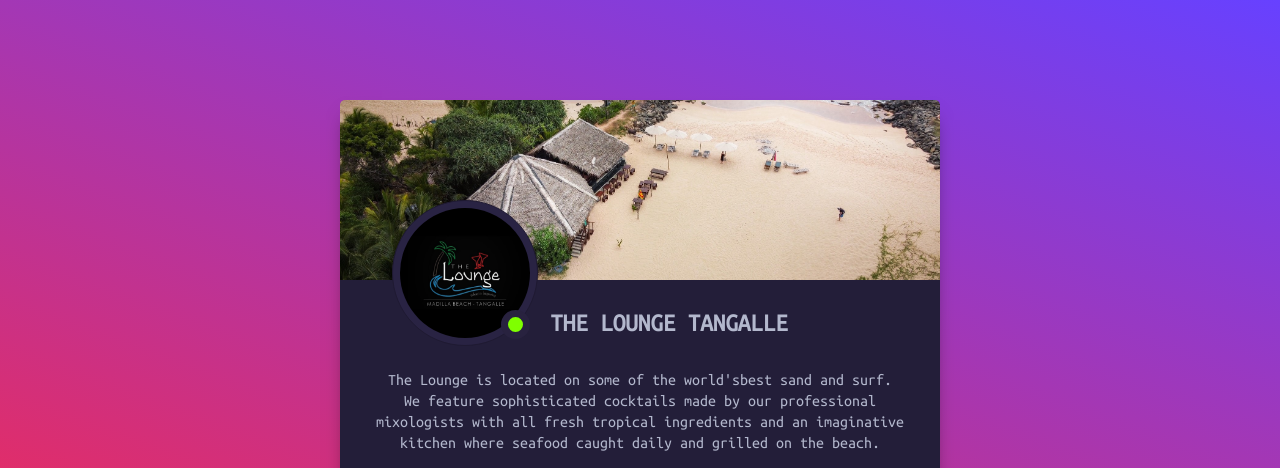
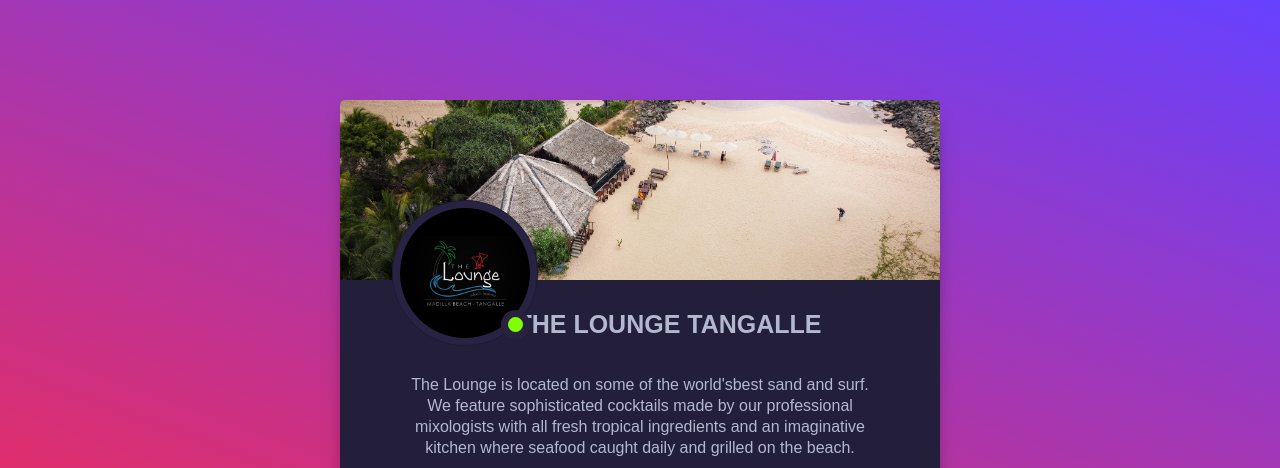
Before and after one commit to shoplounge001/social_link4, a plain HTML site: page index.html in a window 1280 px wide. Shown: the top 468 px of the page. Drawn offline with Linux system fonts and the light colour scheme.

Commit message:
Update index.html

```diff
--- a/index.html
+++ b/index.html
@@ -6,7 +6,7 @@
     <meta http-equiv="X-UA-Compatible" content="IE=edge">
     <title>Tourize Pakeges</title>
     <link rel="preconnect" href="https://fonts.googleapis.com"><link rel="preconnect" href="https://fonts.gstatic.com" crossorigin>
-    <link href="https://fonts.googleapis.com/css2?family=Ubuntu+Mono&display=swap" rel="stylesheet">
+    <link href="https://fonts.googleapis.com/css2?family=Poppins:wght@300&display=swap" rel="stylesheet">
     <link rel="stylesheet" href="style.css">
     <link rel='stylesheet' href='https://cdnjs.cloudflare.com/ajax/libs/font-awesome/4.7.0/css/font-awesome.min.css'>
     </head>
```
